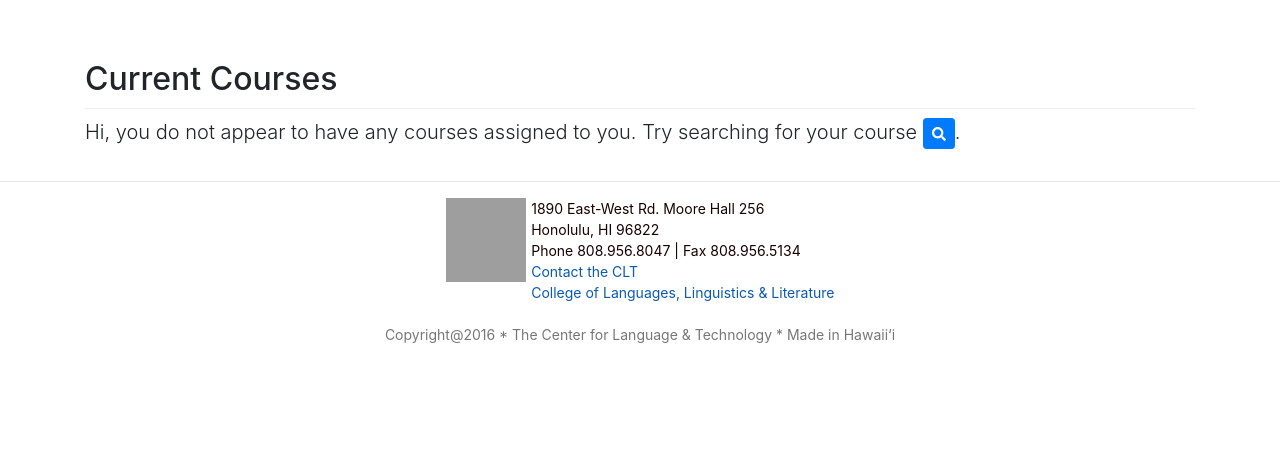
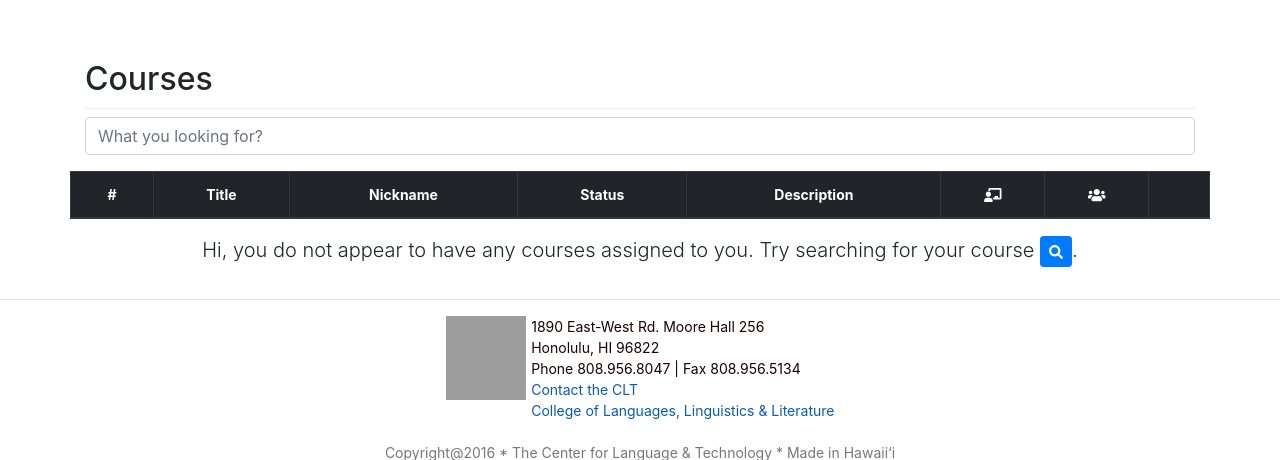
Before and after one commit to songmink/clt-langlabs, a Django app: page /home/ in a window 1280 px wide. Shown: the top 460 px of the page. Run offline with Django 3.2, Linux system fonts and the light colour scheme; some libraries are stand-ins or nearby versions; grey boxes are pictures that could not be loaded.

Commit message:
change courses list display

```diff
--- a/static/css/wau.css
+++ b/static/css/wau.css
@@ -36,3 +36,17 @@ footer .copyright a {
 .alert {
     margin: 0.2em;
 }
+
+.results tr[visible='false'],
+.no-result{
+display: none;
+}
+
+.results tr[visible='true']{
+display: table-row;
+}
+
+.counter{
+padding: 8px;
+color  : #ccc;
+}
--- a/static/js/base.js
+++ b/static/js/base.js
@@ -1,11 +1,39 @@
 $(document).ready(function(){
 
 	// subscribe to a new course
-   var subscribeURL  =  $("#courseSubscribeButton").data('subscribeurl')
+   var subscribeURL = $("#courseSubscribeButton").data('subscribeurl');
    $("#courseSubscribeButton").click(function(event){
         event.preventDefault();
-        var GOTOURL=subscribeURL.replace('ToReplace',$('#accesscodearea').val() )
-        window.location.href = GOTOURL;
-   })
+        var GOTOURL              = subscribeURL.replace('ToReplace',$('#accesscodearea').val() );
+            window.location.href = GOTOURL;
+   });
 
 });
+
+// search table
+$(function() {
+   $(".search").keyup(function () {
+     var searchTerm  = $(".search").val();
+     var listItem    = $('.results tbody').children('tr');
+     var searchSplit = searchTerm.replace(/ /g, "'):containsi('");
+
+   $.extend($.expr[':'], {'containsi': function(elem, i, match, array){
+         return (elem.textContent || elem.innerText || '').toLowerCase().indexOf((match[3] || "").toLowerCase()) >= 0;
+     }
+   });
+
+   $(".results tbody tr").not(":containsi('" + searchSplit + "')").each(function(e){
+     $(this).attr('visible','false');
+   });
+
+   $(".results tbody tr:containsi('" + searchSplit + "')").each(function(e){
+     $(this).attr('visible','true');
+   });
+
+   var jobCount = $('.results tbody tr[visible="true"]').length;
+     $('.counter').text(jobCount + ' item');
+
+   if(jobCount == '0') {$('.no-result').show();}
+     else {$('.no-result').hide();}
+           });
+ });
--- a/templates/base.html
+++ b/templates/base.html
@@ -134,9 +134,11 @@
 
         <!-- Include all compiled plugins (below), or include individual files as needed -->
         <!-- popper.js should be loaded before bootstrap-4 -->
-        <script src="{% static "vendors/popper/popper.min.js" %}"></script>
-        <script src="{% static "vendors/bootstrap-4/js/bootstrap.min.js" %}"></script>
-        <script src="{% static "js/subscribe.js" %}"></script>
+        <script src="{% static 'vendors/popper/popper.min.js' %}"></script>
+        <script src="{% static 'vendors/bootstrap-4/js/bootstrap.min.js' %}"></script>
+        <script src="{% static 'js/subscribe.js' %}"></script>
+        <script src="{% static 'js/base.js' %}"></script>
+
         <!--This block javascripts will override from any child's block javascripts. If you have javascripts that should be overriden by a child, put here  -->
         {% block javascripts %} {% endblock %}
         <!-- Extra Scripts End -->
--- a/templates/course.html
+++ b/templates/course.html
@@ -39,7 +39,6 @@
         {% endif %}
     </h1>
 
-    <!-- TODO: Do here first -->
     <!-- Course Administration -->
     {% if "edit_course" in course_perms %}
         {% csrf_token %}
--- a/templates/home.html
+++ b/templates/home.html
@@ -5,59 +5,68 @@
     <link href="{% static "css/home.css" %}" rel="stylesheet">
 {% endblock %}
 {% block contentwrap %}
-<h2 class="sub-header">Current Courses</h2>
-
+<h2 class="sub-header">Courses</h2>
+<div class="form-group pull-right">
+    <input type="text" class="search form-control" placeholder="What you looking for?">
+</div>
 <div class="row" >
-    <div class="grid" >
+    <table class="table table-hover table-bordered results" id="course">
+        <thead class="thead-dark text-center">
+            <tr>
+                <th scope="col">#</th>
+                <th scope="col">Title</th>
+                <th scope="col">Nickname</th>
+                <th scope="col">Status</th>
+                <th scope="col">Description</th>
+                <th scope="col"><i class="fas fa-chalkboard-teacher"></i></th>
+                <th scope="col"><i class="fas fa-users"></i></th>
+                <th scope="col"></th>
+            </tr>
+             <tr class="warning no-result">
+                <td colspan="8"><i class="fas fa-exclamation-triangle"></i> No result</td>
+            </tr>
+        </thead>
+        <tbody>
         {% for course in course_list %}
             {% get_obj_perms user for course as "course_temp_perms" %}
             {% if course.is_active or "edit_course" in course_temp_perms %}
-                <div class="grid-item">
-                    <div class="card">
-                        <div class="card-header">
-                            {% if not course.is_active %}
-                                <h4 class="card-title text-muted">{{ course.title }}</h4>
-                                <h6 class="card-subtitle mb-2 text-muted">(DEACTIVATED)</h6>
-                            {% else %}
-                                <h4 class="card-title">{{ course.title }}</h4>
-                                <h6 class="card-subtitle  mb-2 text-muted">{{ course.nickname }}<h6>
-                            {% endif %}
-                        </div>
-                        <div class="card-body">
-                            <p>{{ course.description }}</p>
-                            <p>-with <i class="fas fa-graduation-cap"></i>
+                <tr "{% if not course.is_active %} class='text-muted' bgcolor='#E6E6E6' {% else %} bgcolor='#86DAEF' {% endif %}">
+                    <th scope="row">{{ forloop.counter }}</th>
+                    <td>{{ course.title }}</td>
+                    <td>{{ course.nickname }}</td>
+                    <td>{% if course.is_active %}Active{% else %}Deactivated{% endif %}</td>
+                    <td>{{ course.description }}</td>
+                    <td>
                         {% for courseInstructor in course.get_private_users %}
-                                    {% if not  courseInstructor.is_superuser %}
-                                        <u>{{ courseInstructor }}&nbsp;</u>
+                            {% if not courseInstructor.is_superuser %}
+                                <b>{{ courseInstructor }}</b>
                             {% endif %}
                         {% endfor %}
-                                <i class="fas fa-user"></i>&nbsp;{{ course.get_user_num }}
-                            </p>
+                    </td>
+                    <td>{{ course.get_user_num }}</td>
+                    <td>
                         {% if not course.is_active %}
-                               <a href="{{ course.get_absolute_url }}" class="card-link">
-                                <button type="button" class="btn btn-warning text-muted">Check it</button>
+                            <a href="{{ course.get_absolute_url }}">
+                                <button type="button" class="btn btn-warning text-muted"><i class="fas fa-check"></i> Check it</button>
                             </a>
                         {% else %}
-                                <a href="{{ course.get_absolute_url }}" class="card-link">
-                                    <button type="button" class="btn btn-success">Let&apos;s go!</button>
+                            <a href="{{ course.get_absolute_url }}">
+                                <button type="button" class="btn btn-success"><i class="fas fa-hand-point-right"></i> Let&apos;s go!</button>
                             </a>
                         {% endif %}
-                        </div>
-                    </div>
-                </div>
+                    </td>
+                </tr>
             {% endif %}
-        {% empty %}
+        {% endfor %}
+        </tbody>
+    </table>
+    {% if not course_list %}
         <div class="col-md-12">
                 <p class="center-block lead text-center">Hi, you do not appear to have any courses assigned to you. Try searching for your course <a href="{% url 'course_list' %}" class="btn btn-primary btn-sm"><i class="fa fa-search"></i></a>.</p>
             {% if perms.core.create_course %}
                 <p class="center-block lead text-center">Or, <a href="{% url 'create_collection' %}" class="btn btn-success"> <i class="fa fa-plus-square"></i> create a new course!</a></p>
             {% endif %}
             </div>
-        {% endfor %}
-    </div>
+    {% endif %}
 </div>
 {% endblock %}
-
-{% block javascripts %}
-    <script src="{% static "vendors/masonry/masonry.pkgd.min.js" %}"></script>
-{% endblock %}
```
Lines whose indentation alone changed are shown as unchanged.
